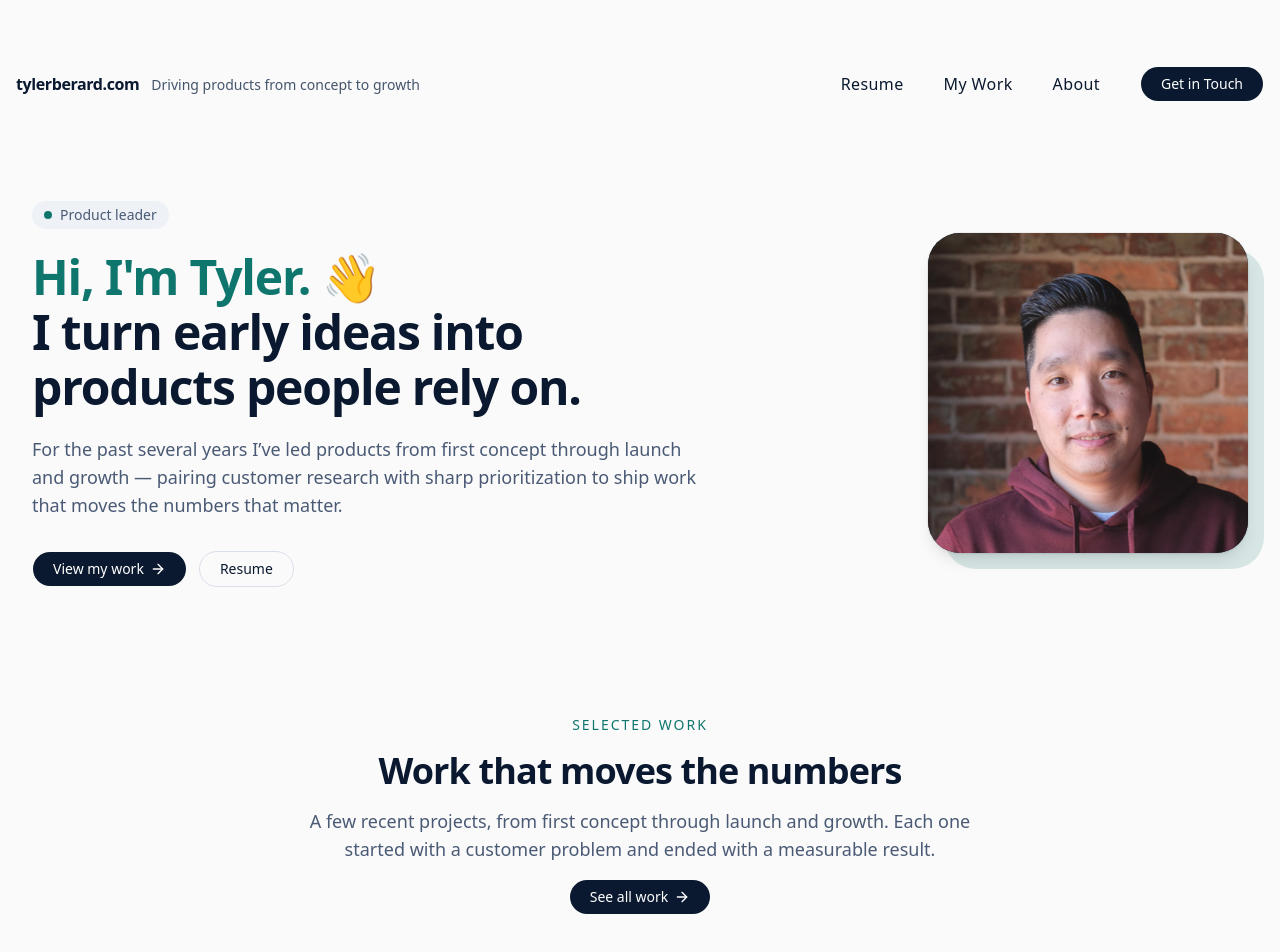
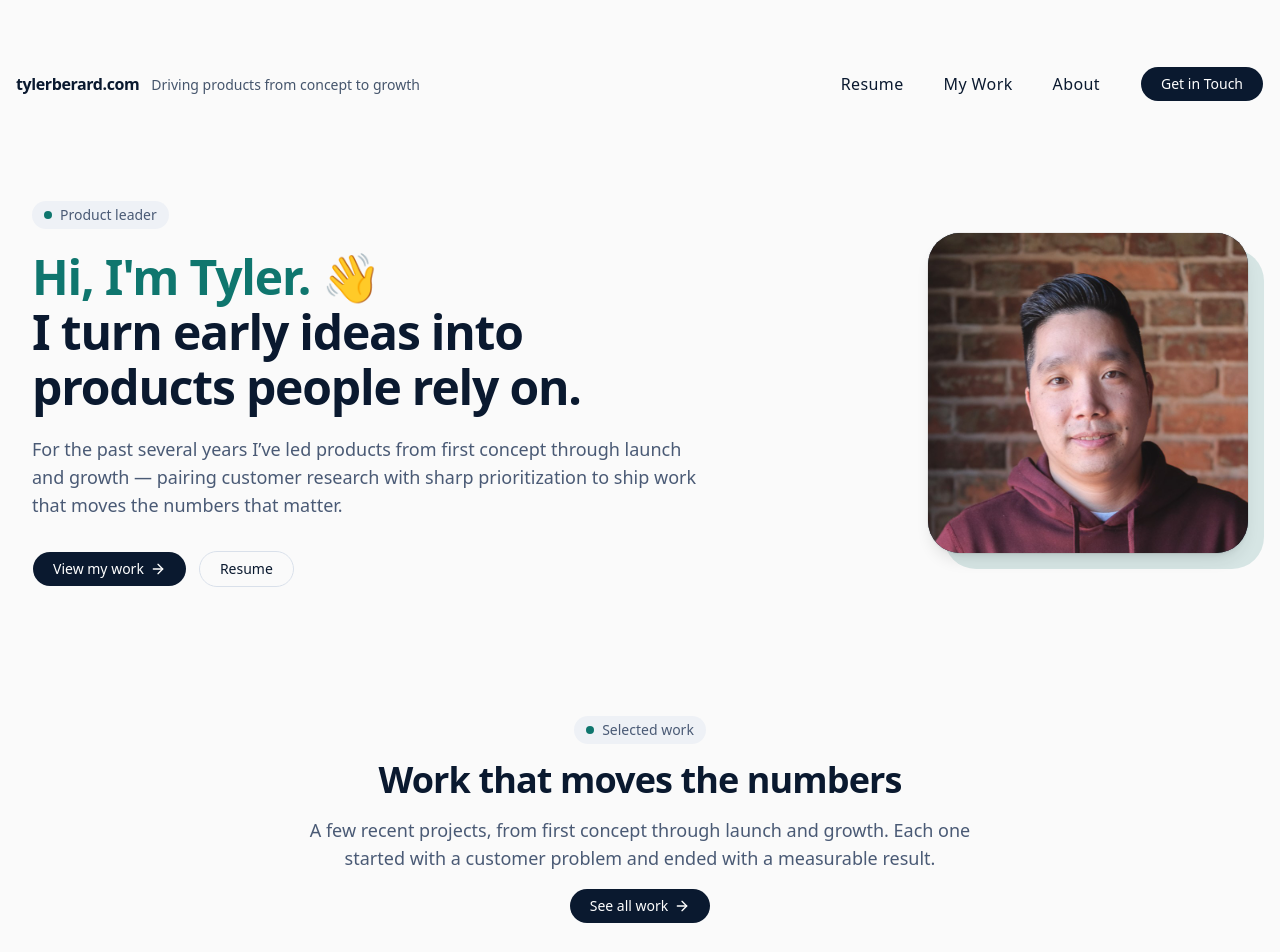
Before and after one commit to tjberard/public-site, a React (Vite) app: page / in a window 1280 px wide. Shown: the top 952 px of the page. Built offline with nearby package versions, Linux system fonts and the light colour scheme.

Commit message:
Homepage entrance animation unified

```diff
--- a/src/App.css
+++ b/src/App.css
@@ -21,9 +21,9 @@
   padding: 2em;
 }
 
-/* ---------- Homepage "Selected work" entrance animation ---------- */
+/* ---------- Entrance animation (shared by every section, see Reveal.jsx) ---------- */
 /* Each piece starts blurred, transparent and slightly lower, then settles into place.
-   The delay per piece is set inline (--reveal-delay) to create the stagger. */
+   The delay per piece comes from its step number (--reveal-delay) to create the stagger. */
 .reveal {
   opacity: 0;
   filter: blur(8px);
--- /dev/null
+++ b/src/components/Eyebrow.jsx
@@ -0,0 +1,14 @@
+// Small pill label that sits above a section heading, e.g. "Product leader" or
+// "Selected work". Used by every homepage section so they match.
+function Eyebrow({ children, className = '' }) {
+  return (
+    <p
+      className={`m-0 inline-flex items-center gap-2 rounded-full bg-secondary px-3 py-1 text-sm font-medium text-muted-foreground ${className}`}
+    >
+      <span className="size-2 rounded-full bg-primary" aria-hidden="true" />
+      {children}
+    </p>
+  )
+}
+
+export default Eyebrow
--- a/src/components/FeaturedWork.jsx
+++ b/src/components/FeaturedWork.jsx
@@ -1,15 +1,15 @@
-import { useEffect, useRef, useState } from 'react'
 import { Link } from 'react-router-dom'
 import { ArrowRight, ArrowUpRight } from 'lucide-react'
 import { Button } from '@/components/ui/button'
+import { Reveal, useInView } from '@/components/Reveal.jsx'
+import Eyebrow from '@/components/Eyebrow.jsx'
 
 // Homepage "Selected work" section: a centered intro above three static cards.
 // Layout inspired by shadcn/studio "Portfolio 14".
 // The cards come from src/data/featuredWork.js (the first three entries are shown).
 //
-// Entrance animation: when the section scrolls into view, the intro and then each card
-// fade up out of a soft blur, one after another. With "reduce motion" turned on in the
-// OS, everything simply appears with no movement.
+// Entrance animation: the same one the hero uses (see Reveal.jsx). When this section
+// scrolls into view, the label, heading, intro and button appear in turn, then the cards.
 
 const content = {
   eyebrow: 'Selected work',
@@ -26,45 +26,6 @@ const tones = {
   teal: 'bg-[#0f766e] text-white',
   slate: 'bg-[#e3e8f0] text-[#0a192f]',
   sand: 'bg-[#f3ede3] text-[#0a192f]',
-}
-
-// Becomes true once `ref` has scrolled into view (and stays true).
-function useInView(options = { threshold: 0.15 }) {
-  const ref = useRef(null)
-  const [inView, setInView] = useState(false)
-
-  useEffect(() => {
-    const node = ref.current
-    if (!node) return
-    if (typeof IntersectionObserver === 'undefined') {
-      setInView(true)
-      return
-    }
-    const observer = new IntersectionObserver(([entry]) => {
-      if (entry.isIntersecting) {
-        setInView(true)
-        observer.disconnect()
-      }
-    }, options)
-    observer.observe(node)
-    return () => observer.disconnect()
-    // eslint-disable-next-line react-hooks/exhaustive-deps
-  }, [])
-
-  return [ref, inView]
-}
-
-// Wraps a child in the blur-and-fade-up entrance. `delay` is in milliseconds.
-function Reveal({ show, delay = 0, className = '', children }) {
-  return (
-    <div
-      className={`reveal ${className}`}
-      data-visible={show}
-      style={{ '--reveal-delay': `${delay}ms` }}
-    >
-      {children}
-    </div>
-  )
 }
 
 function CardLink({ href, children, ...props }) {
@@ -147,27 +108,26 @@ function WorkCard({ item }) {
 }
 
 function FeaturedWork({ items }) {
-  const [ref, inView] = useInView()
+  // If this section is already visible on load, let the hero (4 steps) play first.
+  const [ref, inView, start] = useInView({ waitSteps: 4 })
   const cards = (items ?? []).slice(0, 3)
   if (!cards.length) return null
 
   return (
     <section ref={ref} aria-labelledby="featured-work-title" className="mt-24 lg:mt-32">
       <div className="mb-12 space-y-4 text-center md:mb-16">
-        <Reveal show={inView}>
-          <p className="m-0 mx-auto text-sm font-medium uppercase tracking-[0.14em] text-primary">
-            {content.eyebrow}
-          </p>
+        <Reveal show={inView} start={start} step={0}>
+          <Eyebrow>{content.eyebrow}</Eyebrow>
         </Reveal>
-        <Reveal show={inView} delay={80}>
+        <Reveal show={inView} start={start} step={1}>
           <h2 id="featured-work-title" className="m-0 text-3xl lg:text-4xl">
             {content.title}
           </h2>
         </Reveal>
-        <Reveal show={inView} delay={160}>
+        <Reveal show={inView} start={start} step={2}>
           <p className="m-0 mx-auto max-w-2xl text-lg">{content.intro}</p>
         </Reveal>
-        <Reveal show={inView} delay={240}>
+        <Reveal show={inView} start={start} step={3}>
           <Button
             render={<Link to={content.ctaHref} />}
             nativeButton={false}
@@ -186,7 +146,7 @@ function FeaturedWork({ items }) {
       <ul className="m-0 grid list-none gap-6 p-0 md:grid-cols-3">
         {cards.map((item, i) => (
           <li key={item.title}>
-            <Reveal show={inView} delay={360 + i * 150} className="h-full">
+            <Reveal show={inView} start={start} step={4 + i} className="h-full">
               <WorkCard item={item} />
             </Reveal>
           </li>
--- a/src/components/HomeHero.jsx
+++ b/src/components/HomeHero.jsx
@@ -2,10 +2,14 @@ import { useState } from 'react'
 import { Link } from 'react-router-dom'
 import { ArrowRight } from 'lucide-react'
 import { Button } from '@/components/ui/button'
+import { Reveal, useInView } from '@/components/Reveal.jsx'
+import Eyebrow from '@/components/Eyebrow.jsx'
 
 // Homepage hero: greeting, photo, short intro and two calls to action.
 // Edit the `content` object below to change the words.
 // For the photo, drop an image at /public/headshot.jpg (square, ~800x800 works well).
+// On page load the hero plays the same entrance animation as the rest of the homepage
+// (see Reveal.jsx): label, headline, intro and buttons in turn, with the photo alongside.
 const content = {
   eyebrow: 'Product leader',
   greeting: "Hi, I'm Tyler.",
@@ -48,14 +52,19 @@ function HeroPhoto({ src, alt, initials }) {
 }
 
 function HomeHero() {
+  const [ref, inView] = useInView()
+
   return (
-    <section className="flex flex-col-reverse items-center gap-12 pt-8 text-center lg:flex-row lg:items-center lg:justify-between lg:gap-16 lg:pt-16 lg:text-left">
+    <section
+      ref={ref}
+      className="flex flex-col-reverse items-center gap-12 pt-8 text-center lg:flex-row lg:items-center lg:justify-between lg:gap-16 lg:pt-16 lg:text-left"
+    >
       <div className="max-w-2xl">
-        <p className="m-0 mb-5 inline-flex items-center gap-2 rounded-full bg-secondary px-3 py-1 text-sm font-medium text-muted-foreground lg:mx-0">
-          <span className="size-2 rounded-full bg-primary" aria-hidden="true" />
-          {content.eyebrow}
-        </p>
+        <Reveal show={inView} step={0}>
+          <Eyebrow className="mb-5">{content.eyebrow}</Eyebrow>
+        </Reveal>
 
+        <Reveal show={inView} step={1}>
           <h1 className="m-0 mb-5">
             <span className="block text-primary">
               {content.greeting}{' '}
@@ -65,18 +74,25 @@ function HomeHero() {
             </span>
             {content.headline}
           </h1>
+        </Reveal>
 
+        <Reveal show={inView} step={2}>
           <p className="mb-8 text-lg lg:mx-0">{content.intro}</p>
+        </Reveal>
 
+        <Reveal show={inView} step={3}>
           <div className="flex flex-wrap justify-center gap-3 lg:justify-start">
             <Button
               render={<Link to="/my-work" />}
               nativeButton={false}
               size="lg"
-            className="rounded-full! bg-[#0a192f] px-5! text-white hover:bg-[#1d3557]"
+              className="group rounded-full! bg-[#0a192f] px-5! text-white hover:bg-[#1d3557]"
             >
               View my work
-            <ArrowRight aria-hidden="true" />
+              <ArrowRight
+                aria-hidden="true"
+                className="transition-transform duration-200 group-hover:translate-x-0.5"
+              />
             </Button>
             <Button
               render={<Link to="/resume" />}
@@ -88,9 +104,12 @@ function HomeHero() {
               Resume
             </Button>
           </div>
+        </Reveal>
       </div>
 
+      <Reveal show={inView} step={1.5} className="shrink-0">
         <HeroPhoto src={content.photo} alt={content.photoAlt} initials={content.initials} />
+      </Reveal>
     </section>
   )
 }
--- /dev/null
+++ b/src/components/Reveal.jsx
@@ -0,0 +1,72 @@
+import { useEffect, useRef, useState } from 'react'
+
+// Shared entrance animation for the whole site.
+//
+// Every section uses the same motion: each piece fades up out of a soft blur, one after
+// another. Use `useInView` on the section, then wrap each piece in <Reveal> with a step
+// number — step 0 appears first, step 1 a moment later, and so on. Keeping every section
+// on the same step size is what makes the page feel like one system.
+//
+// The look itself (blur, distance, easing, duration) lives in App.css under `.reveal`.
+// With "reduce motion" turned on in the OS, everything appears instantly.
+
+// Time between one step and the next, in milliseconds.
+export const REVEAL_STEP_MS = 100
+
+// How soon after the page appears a section counts as "already on screen at load".
+const ON_LOAD_WINDOW_MS = 300
+
+// Becomes true once `ref` has scrolled into view, then stays true.
+// Returns [ref, inView, startStep].
+//
+// `startStep` lets a lower section wait its turn: if it's already visible when the page
+// loads (e.g. on a tall screen), it starts after `waitSteps` steps so it follows the
+// section above instead of animating at the same time. If it's scrolled to later, it
+// starts immediately (startStep = 0). Pass it to <Reveal start={startStep}>.
+export function useInView({ threshold = 0.15, waitSteps = 0 } = {}) {
+  const ref = useRef(null)
+  const [inView, setInView] = useState(false)
+  const [startStep, setStartStep] = useState(0)
+
+  useEffect(() => {
+    const node = ref.current
+    if (!node) return
+    if (typeof IntersectionObserver === 'undefined') {
+      setInView(true)
+      return
+    }
+    const mountedAt = performance.now()
+    const observer = new IntersectionObserver(
+      ([entry]) => {
+        if (entry.isIntersecting) {
+          if (performance.now() - mountedAt < ON_LOAD_WINDOW_MS) setStartStep(waitSteps)
+          setInView(true)
+          observer.disconnect()
+        }
+      },
+      { threshold },
+    )
+    observer.observe(node)
+    return () => observer.disconnect()
+  }, [threshold, waitSteps])
+
+  return [ref, inView, startStep]
+}
+
+// Wraps its children in the entrance animation.
+//   show   start the animation (usually the `inView` value from useInView)
+//   step   position in the sequence: 0, 1, 2… (fractions like 1.5 are fine)
+//   start  extra steps to wait before this section's sequence begins (see useInView)
+export function Reveal({ show, step = 0, start = 0, className = '', children }) {
+  return (
+    <div
+      className={`reveal ${className}`}
+      data-visible={show}
+      style={{ '--reveal-delay': `${Math.round((start + step) * REVEAL_STEP_MS)}ms` }}
+    >
+      {children}
+    </div>
+  )
+}
+
+export default Reveal
```
Also changed, not shown: src/components/WorkCarousel.jsx (deleted, +0 -55 lines), src/components/WorkTile.jsx (deleted, +0 -78 lines). Lines whose indentation alone changed are shown as unchanged.
